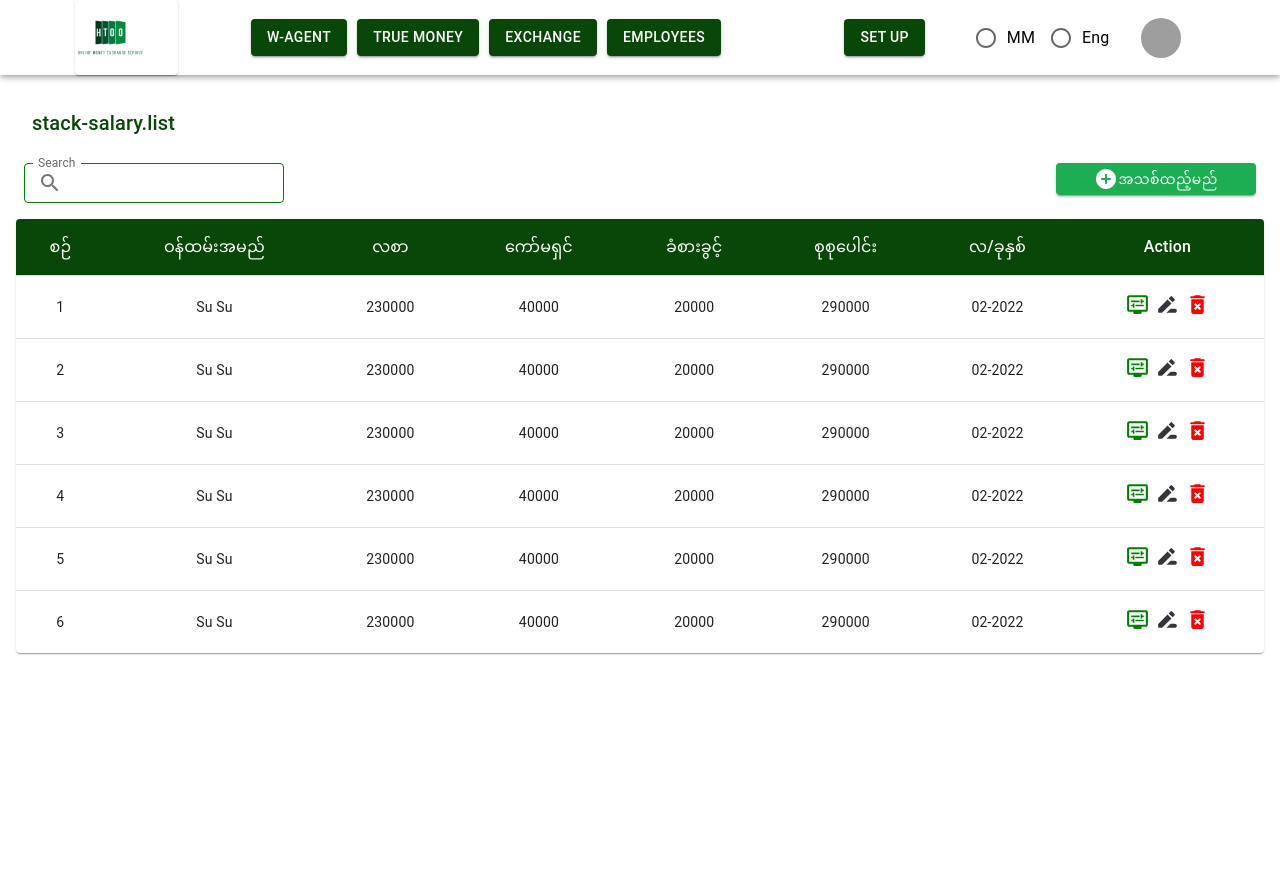
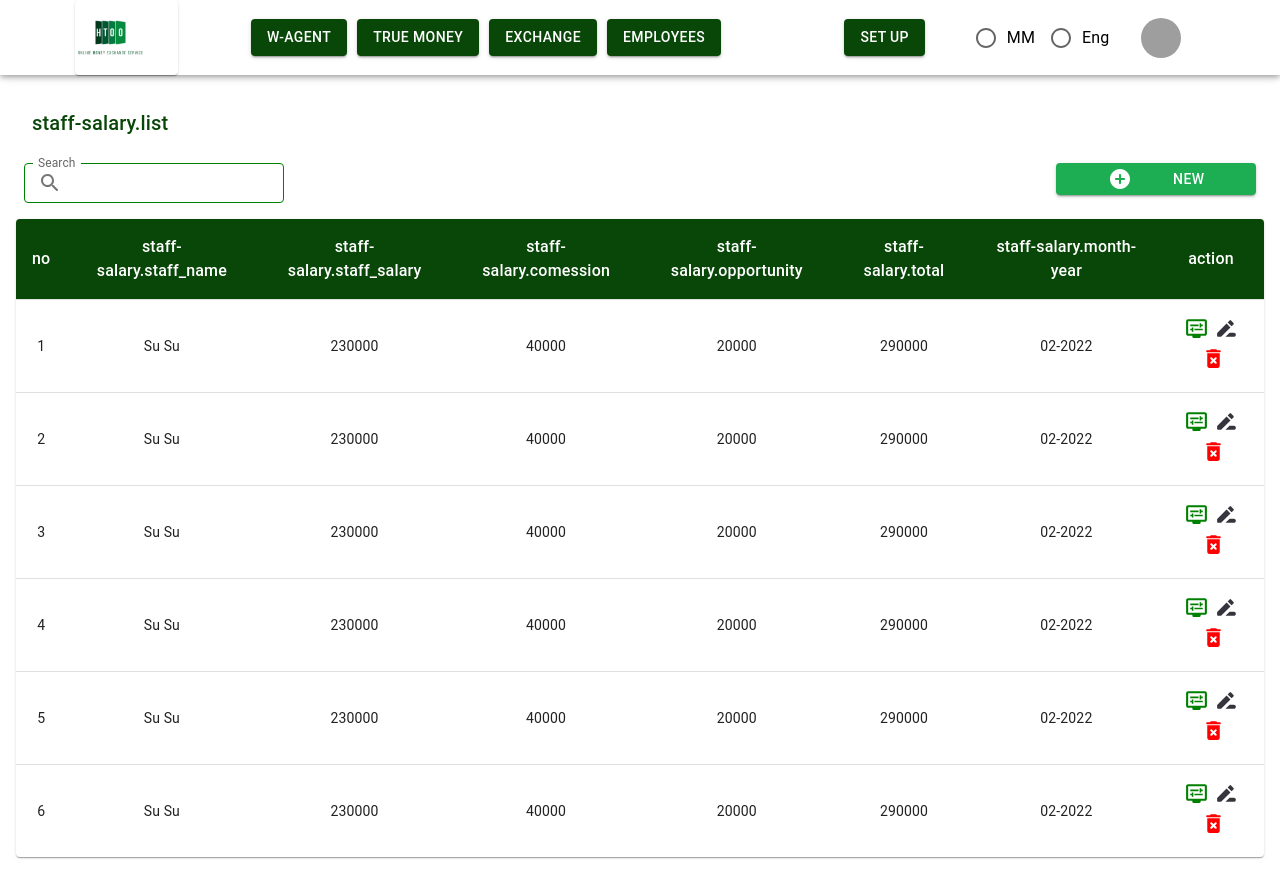
Before and after one commit to nyihtutzaw/HTOO-Exchange, a React (Create React App) app: page /admin/list-stack-salary in a window 1280 px wide. Before the commit the page ends 800 px from the top, so only its background shows below. Built offline with nearby package versions, Linux system fonts and the light colour scheme; sample sign-in values are in the browser's storage; grey boxes are pictures that could not be loaded; what i18next-xhr-backend would draw is missing.

Commit message:
done stack salary multi-language is doned

```diff
--- a/src/components/stackSalary/CreateStackSalary.jsx
+++ b/src/components/stackSalary/CreateStackSalary.jsx
@@ -4,9 +4,12 @@ import React from "react";
 import SaveAsIcon from '@mui/icons-material/SaveAs';
 import ExitToAppIcon from '@mui/icons-material/ExitToApp';
 import Navbar from "../navbar/Navbar";
+import { useTranslation } from "react-i18next";
+
 
 const CreateStackSalary
     = () => {
+        const { t, i18n } = useTranslation();
         const [age, setAge] = React.useState('');
 
         const handleChange = (event) => {
@@ -14,7 +17,7 @@ const CreateStackSalary
         };
         return (
             <>
-            <Navbar/>
+                <Navbar />
                 <div
                     style={{
                         position: "absolute",
@@ -26,7 +29,7 @@ const CreateStackSalary
                 >
                     <Card sx={{ marginTop: "65px", bgcolor: '#edeff2' }} >
                         <Box sx={{ margin: "30px", }}>
-                        <Typography variant="h6" color="#094708" ml={2} mb={4} mt={0}>ဝန်ထမ်းလစာ စာရင်းသွင်းရန်စာမျက်နှာ
+                            <Typography variant="h6" color="#094708" ml={2} mb={4} mt={0}> {t("staff-salary.create")}
 
                             </Typography>
                             <Stack spacing={2} direction="row" m={2}>
@@ -35,7 +38,8 @@ const CreateStackSalary
                                         bgcolor: '#094708',
                                         color: '#fff'
                                     }
-                            }}>ဝန်ထမ်းအမည်
+                                }}>
+                                    {t("staff-salary.staff_name")}
                                 </Button>
                                 <TextField type="text" required label="" variant="outlined" size="small" sx={{ width: "350px" }} />
                             </Stack>
@@ -45,7 +49,7 @@ const CreateStackSalary
                                         bgcolor: '#094708',
                                         color: '#fff'
                                     }
-                            }}>လစာ</Button>
+                                }}>{t("staff-salary.staff_salary")}</Button>
                                 <TextField type="text" label="" variant="outlined" size="small" sx={{ width: "350px" }} />
                             </Stack>
                             <Stack spacing={2} direction="row" m={2}>
@@ -54,7 +58,7 @@ const CreateStackSalary
                                         bgcolor: '#094708',
                                         color: '#fff'
                                     }
-                            }}>ကော်မရှင်</Button>
+                                }}>{t("staff-salary.comission")}</Button>
                                 <TextField type="text" label="" variant="outlined" size="small" sx={{ width: "350px" }} />
                             </Stack>
                             <Stack spacing={2} direction="row" m={2}>
@@ -63,7 +67,7 @@ const CreateStackSalary
                                         bgcolor: '#094708',
                                         color: '#fff'
                                     }
-                            }}>ခံစားခွင့်၁
+                                }}> {t("staff-salary.opportunity-1")}
                                 </Button>
                                 <FormControl sx={{ m: 1, minWidth: 120 }} size="small">
                                     <InputLabel id="demo-select-small">အဆောင်ခ
@@ -91,7 +95,7 @@ const CreateStackSalary
                                         bgcolor: '#094708',
                                         color: '#fff'
                                     }
-                            }}>ခံစားခွင့်၂
+                                }}> {t("staff-salary.opportunity-2")}
                                 </Button>
                                 <FormControl sx={{ m: 1, minWidth: 120 }} size="small">
                                     <InputLabel id="demo-select-small">ဆီဖိုး
@@ -119,7 +123,7 @@ const CreateStackSalary
                                         bgcolor: '#094708',
                                         color: '#fff'
                                     }
-                            }}>ခံစားခွင့်၃
+                                }}> {t("staff-salary.opportunity-3")}
                                 </Button>
                                 <FormControl sx={{ m: 1, minWidth: 120 }} size="small">
                                     <InputLabel id="demo-select-small">မီးဖိုး
@@ -147,7 +151,7 @@ const CreateStackSalary
                                         bgcolor: '#094708',
                                         color: '#fff'
                                     }
-                            }}>ခံစားခွင့်၄
+                                }}> {t("staff-salary.opportunity-4")}
                                 </Button>
                                 <FormControl sx={{ m: 1, minWidth: 120 }} size="small">
                                     <InputLabel id="demo-select-small">ရေဖိုး
@@ -175,7 +179,7 @@ const CreateStackSalary
                                         bgcolor: '#094708',
                                         color: '#fff'
                                     }
-                            }}>ခံစားခွင့်၅
+                                }}> {t("staff-salary.opportunity-5")}
                                 </Button>
                                 <FormControl sx={{ m: 1, minWidth: 120 }} size="small">
                                     <InputLabel id="demo-select-small">နေ့လည်စာ
@@ -199,21 +203,24 @@ const CreateStackSalary
                             </Stack>
                             <Stack spacing={2} direction="row" m={2} sx={{ display: "flex", justifyContent: "space-between", alignItems: "center", marginTop: '15px' }}>
                                 <Button variant="contained" size="small" sx={{
+                                    display: "flex", justifyContent: "space-evenly", alignItems: "center",
                                     backgroundColor: "#fff", minWidth: "200px", fontSize: "14px", color: "green", textTransform: "none", ':hover': {
                                         bgcolor: '#fff',
                                         color: '#094708'
                                     }
                                 }}>
-                                <ExitToAppIcon/>
-                                မူလစာမျာက်နှာသို့</Button>
+                                    <ExitToAppIcon />
+                                    <Box>{t("go_back")}</Box>
+                                </Button>
                                 <Button variant="contained" size="small" sx={{
+                                    display: "flex", justifyContent: "space-evenly", alignItems: "center",
                                     backgroundColor: "#469152", minWidth: "200px", fontSize: "14px", ':hover': {
                                         bgcolor: '#469152',
                                         color: '#fff'
                                     }
                                 }}>
-                                <SaveAsIcon/>
-                                သိမ်းမည်</Button>
+                                    <SaveAsIcon />
+                                    <Box>{t("save")}</Box></Button>
                             </Stack>
                         </Box>
                     </Card>
--- a/src/components/stackSalary/StackSalaryList.jsx
+++ b/src/components/stackSalary/StackSalaryList.jsx
@@ -89,7 +89,7 @@ const StackSalaryList = () => {
             >
                 <Box m={2}>
                     <Box mt={2}>
-                        <Typography variant="h6" color="#094708" ml={2} mb={1} mt={0}>{t("stack-salary.list")}
+                        <Typography variant="h6" color="#094708" ml={2} mb={1} mt={0}>{t("staff-salary.list")}
                         </Typography>
                     </Box>
                     <Box m={1} display="flex" justifyContent="space-between" alignItems="center">
@@ -115,26 +115,31 @@ const StackSalaryList = () => {
                             }}
                         />
                         <Button variant="contained" size="small" sx={{
+                            display: "flex", justifyContent: "space-evenly", alignItems: "center",
                             backgroundColor: "#1dad52", minWidth: "200px", fontSize: "14px", ':hover': {
                                 bgcolor: '#1dad52',
                                 color: '#fff'
                             }
                         }} onClick={handleLink}>
                             <AddCircleRoundedIcon />
-                            အသစ်ထည့်မည်</Button>
+                            <Box>
+                                {t("new")}
+                            </Box>
+                            </Button>
                     </Box>
                     <TableContainer component={Paper}>
                         <Table sx={{ minWidth: 650 }} aria-label="simple table">
                             <TableHead sx={{ backgroundColor: "#094708", }}>
                                 <TableRow>
-                                    <TableCell sx={{ color: "white", fontSize: "16px" }} align="center">စဉ်</TableCell>
-                                    <TableCell sx={{ color: "white", fontSize: "16px" }} align="center">ဝန်ထမ်းအမည်</TableCell>
-                                    <TableCell sx={{ color: "white", fontSize: "16px" }} align="center">လစာ</TableCell>
-                                    <TableCell sx={{ color: "white", fontSize: "16px" }} align="center">ကော်မရှင်</TableCell>
-                                    <TableCell sx={{ color: "white", fontSize: "16px" }} align="center">ခံစားခွင့်</TableCell>
-                                    <TableCell sx={{ color: "white", fontSize: "16px" }} align="center">စုစုပေါင်း</TableCell>
-                                    <TableCell sx={{ color: "white", fontSize: "16px" }} align="center">လ/ခုနှစ်</TableCell>
-                                    <TableCell sx={{ color: "white", fontSize: "16px" }} align="center">Action</TableCell>
+
+                                    <TableCell sx={{ color: "white", fontSize: "16px" }} align="center">{t("no")}</TableCell>
+                                    <TableCell sx={{ color: "white", fontSize: "16px" }} align="center"> {t("staff-salary.staff_name")}</TableCell>
+                                    <TableCell sx={{ color: "white", fontSize: "16px" }} align="center"> {t("staff-salary.staff_salary")}</TableCell>
+                                    <TableCell sx={{ color: "white", fontSize: "16px" }} align="center"> {t("staff-salary.comession")}</TableCell>
+                                    <TableCell sx={{ color: "white", fontSize: "16px" }} align="center"> {t("staff-salary.opportunity")}</TableCell>
+                                    <TableCell sx={{ color: "white", fontSize: "16px" }} align="center"> {t("staff-salary.total")}</TableCell>
+                                    <TableCell sx={{ color: "white", fontSize: "16px" }} align="center"> {t("staff-salary.month-year")}</TableCell>
+                                    <TableCell sx={{ color: "white", fontSize: "16px" }} align="center">{t("action")}</TableCell>
                                 </TableRow>
                             </TableHead>
                             <TableBody>
```
Also changed, not shown: public/assets/i18n/translations/eng.json (+15 -1 lines), public/assets/i18n/translations/mm.json (+19 -1 lines). Lines whose indentation alone changed are shown as unchanged.
